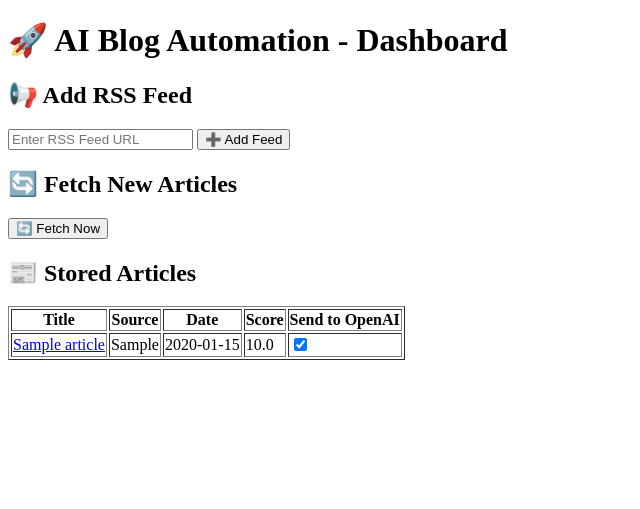
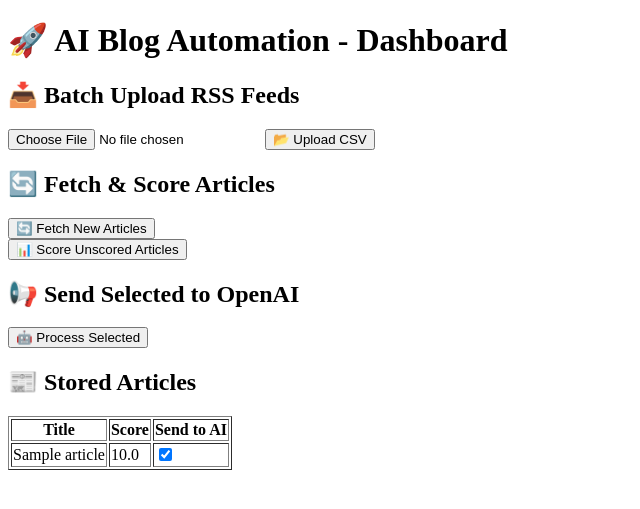
Before and after one commit to Arch99up/ai-blog-automation, a Flask app: page / in a window 1280 px wide. Shown: the top 509 px of the page, without its empty margins (0-640 px from the left). Run offline with Flask 3, Linux system fonts and the light colour scheme; data comes from the database, SQL or seed files in the repository; tables that the repository leaves empty hold one stand-in row (values such as "Sample post").

Commit message:
Update index.html

```diff
--- a/templates/index.html
+++ b/templates/index.html
@@ -17,31 +17,31 @@
 <body>
     <h1>🚀 AI Blog Automation - Dashboard</h1>
 
-    <h2>📢 Add RSS Feed</h2>
-    <form action="/add_rss_feed" method="post">
-        <input type="text" name="feed_url" placeholder="Enter RSS Feed URL" required>
-        <button type="submit">➕ Add Feed</button>
+    <h2>📥 Batch Upload RSS Feeds</h2>
+    <form action="/upload_csv" method="post" enctype="multipart/form-data">
+        <input type="file" name="file" accept=".csv" required>
+        <button type="submit">📂 Upload CSV</button>
     </form>
 
-    <h2>🔄 Fetch New Articles</h2>
+    <h2>🔄 Fetch & Score Articles</h2>
     <form action="/fetch_articles" method="post">
-        <button type="submit">🔄 Fetch Now</button>
+        <button type="submit">🔄 Fetch New Articles</button>
+    </form>
+    <form action="/score_articles" method="post">
+        <button type="submit">📊 Score Unscored Articles</button>
+    </form>
+
+    <h2>📢 Send Selected to OpenAI</h2>
+    <form action="/send_to_openai" method="post">
+        <button type="submit">🤖 Process Selected</button>
     </form>
 
     <h2>📰 Stored Articles</h2>
     <table border="1">
-        <tr>
-            <th>Title</th>
-            <th>Source</th>
-            <th>Date</th>
-            <th>Score</th>
-            <th>Send to OpenAI</th>
-        </tr>
+        <tr><th>Title</th><th>Score</th><th>Send to AI</th></tr>
         {% for article in articles %}
         <tr>
-            <td><a href="{{ article[2] }}" target="_blank">{{ article[1] }}</a></td>
-            <td>{{ article[3] }}</td>
-            <td>{{ article[4] }}</td>
+            <td>{{ article[1] }}</td>
             <td>{{ article[5] }}</td>
             <td><input type="checkbox" onclick="updateSelection({{ article[0] }}, this)" {% if article[6] == 1 %}checked{% endif %}></td>
         </tr>
```
